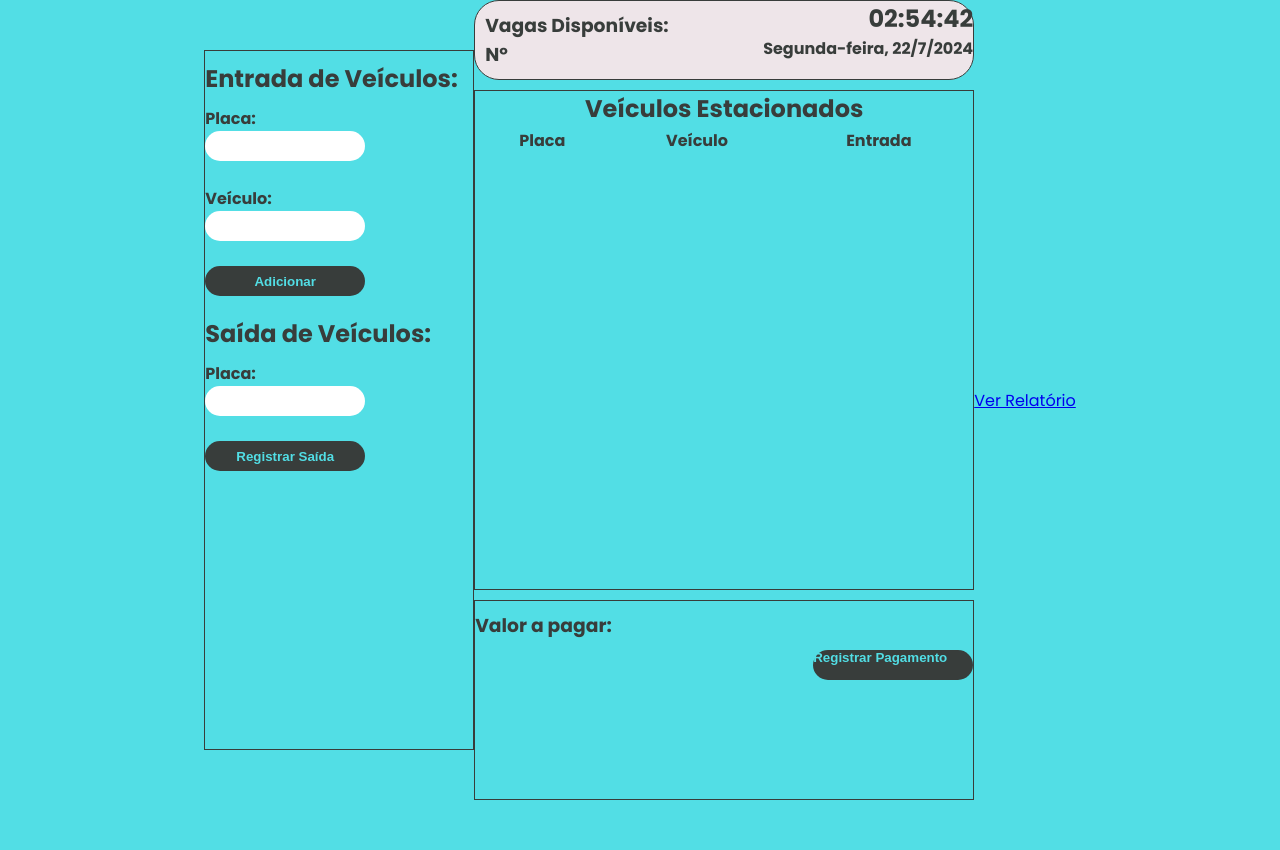
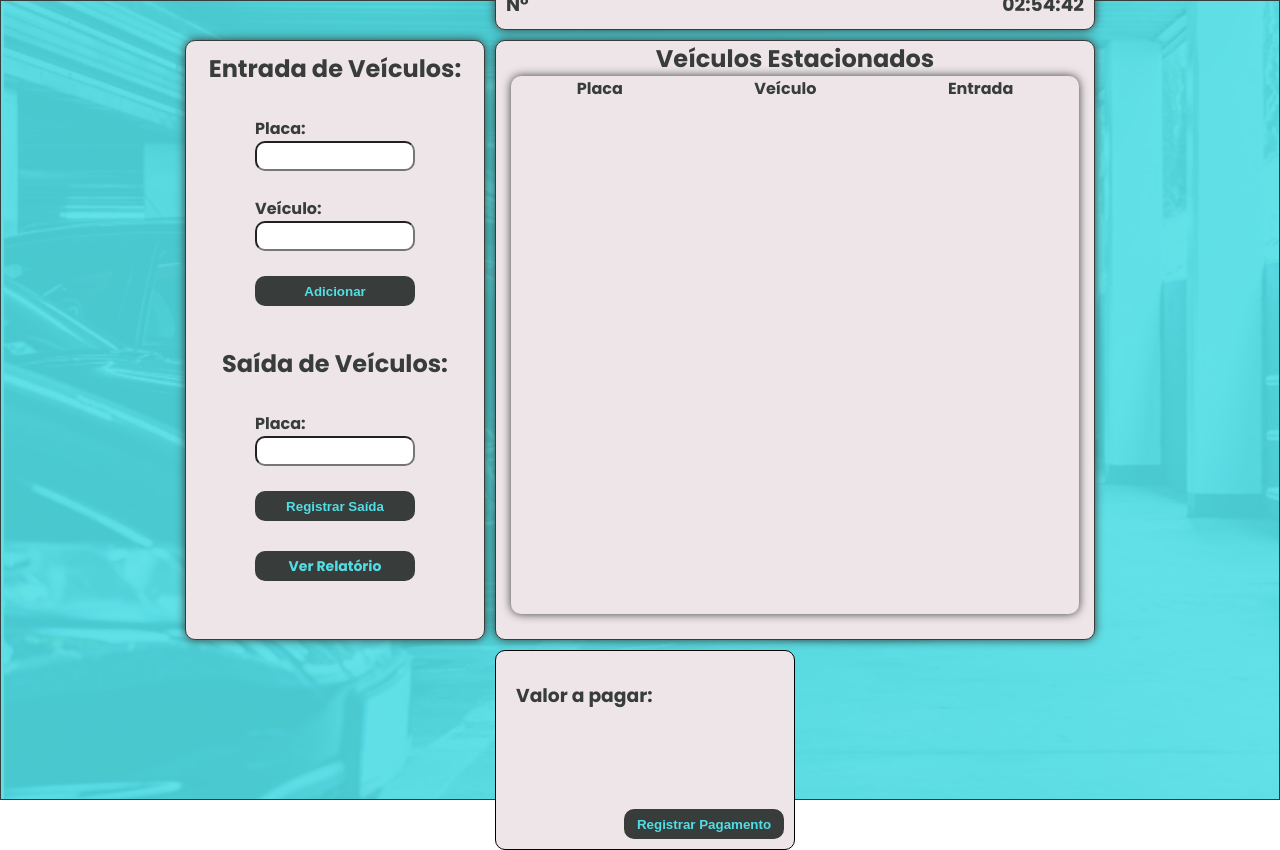
Before and after one commit to AlexAbreuGomes/parkingsystem, a plain HTML site: page registro.html in a window 1280 px wide. Before the commit the page ends 800 px from the top, so only its background shows below. Drawn offline with Linux system fonts and the light colour scheme.

Commit message:
aba principal 90%, logica 60%

```diff
--- a/assets/css/style-registro.css
+++ b/assets/css/style-registro.css
@@ -3,9 +3,39 @@
 body {
     font-family: 'Poppins', sans-serif;
     color: #383D3B;
-    background-color: #52DEE5;
+    background-image: url("../img/estacionamento.png");
+    background-repeat: no-repeat;
+    background-size: cover;
+    position: relative;
+    margin: 0; /* Garante que o corpo ocupe toda a tela */
+    height: 100vh; /* Garante que o corpo ocupe toda a tela */
+}
 
+body::after {
+    content: ''; /* Cria uma pseudo-elemento após a body */
+    position: absolute; /* Define a posição do pseudo-elemento como absoluta */
+    top: 0; /* Define a posição superior do pseudo-elemento */
+    left: 0; /* Define a posição esquerda do pseudo-elemento */
+    width: 100%; /* Define a largura do pseudo-elemento como 100% do body */
+    height: 100%; /* Define a altura do pseudo-elemento como 100% do body */
+    background-color: rgba(82, 222, 229, 0.9); /* Define a cor de fundo com opacidade */
+    mix-blend-mode: normal; /* Define o modo de mesclagem como normal */
+    z-index: -1; /* Define a posição do pseudo-elemento abaixo do conteúdo */
+    pointer-events: none; /* Define que o pseudo-elemento não interfere na interação com o conteúdo */
 }
+/*
+Aqui, estamos adicionando um pseudo-elemento após a tag <body>.
+Ele será uma camada transparente que ocupa toda a área da tela e tem uma cor de fundo definada.
+A cor é definida como rgba(82, 222, 229, 0.9), onde 0.9 é a opacidade.
+Por favor, observe que a cor é a mesma que a imagem está usando, então a camada ficará sobreposta.
+O modo de mesclagem é definido como normal, para garantir que a camada não afete a imagem original.
+A posição do pseudo-elemento é definida como absoluta, com a parte superior esquerda fixada em 0,
+e a parte inferior direita ocupando toda a área da tela.
+A posição do pseudo-elemento é definida como -1, para garantir que ele fique atrás do conteúdo.
+Por fim, a propriedade pointer-events é definida como none, para garantir que a camada não interfere na interação com o conteúdo.
+*/
+
+
 
 
 .principal  {
@@ -19,6 +49,8 @@ body {
     transform: translate(-50%, -50%);
     width: 100%;
     height: 100vh;
+    gap: 10px;
+    border: 1px solid #383D3B;
 }
 
 .title {
@@ -30,27 +62,25 @@ body {
     background-color: #52DEE5;
 }
 
-section {
-    display: flex;
-    align-items: flex-start;
-    justify-content: center;
-}
-
 #lateral {
     display: flex;
     flex-direction: column;
     align-items: center;
-    justify-content: start;
-    width: 270px;
-    height: 700px;
+    justify-content: flex-start;
+    width: 300px;
+    height: 600px;
+    background-color: #EEE5E9;
+    border-radius: 10px;
     border: 1px solid #383D3B;
-
+    box-shadow: 0 0 10px #383D3B;
+    margin-top: -120px;
+    gap: 20px;
 }
 
 #lateral h2 {
     width: 100%;
     margin: 10px 0 10px 0;
-    text-align: start;
+    text-align: center;
 }
 
 #entradaForm, #saidaForm, #valorPago{
@@ -58,13 +88,11 @@ section {
     flex-direction: column;
     align-items: flex-start;
     justify-content: center;
-    width: 100%;
     margin-bottom: 10px;
-
 }
 
 label {
-    width: 160%;
+    width: 160px;
     text-align: start;
     font-weight: bold;
 }
@@ -72,22 +100,35 @@ label {
 input {
     width: 160px;
     height: 30px;
-    border-radius: 20px;
-    border: none;
+    border-radius: 10px;
+    text-align: center;
 }
 
-.submit {
+.submit, .relatorio, .submitPagamento {
     display: flex;
     align-items: center;
     justify-content: center;
     width: 160px;
     height: 30px;
-    border-radius: 20px;
+    border-radius: 10px;
     border: none;
     background-color: #383D3B;
     color: #52DEE5;
     font-weight: bold;
     cursor: pointer;
+    transition: background-color 0.1s, color 0.1s; /* Transição suave para o efeito hover */
+}
+
+.submit:hover, .relatorio:hover, .submitPagamento:hover {
+    background-color: #52DEE5; /* Cor de fundo ao passar o mouse */
+    color: #383D3B; /* Cor do texto ao passar o mouse */
+}
+
+a {
+    text-decoration: none;
+    color: #52DEE5;
+    font-size: 14px;
+    font-weight: none;
 }
 
 .listaVeiculosValor {
@@ -100,27 +141,22 @@ input {
 
 .vagas {
     display: flex;
-    align-items: flex-start;
+    align-items: center;
     justify-content: space-between;
-    width: 500px;
+    width: 600px;
+    padding: 10px 10px 10px 10px;
+    background-color: #EEE5E9;
+    border-radius: 10px;
     border: 1px solid #383D3B;
-    border-radius: 25px;
-    background-color: #EEE5E9;
+    box-shadow: 0 0 10px #383D3B;
+
 }
 
 .vagas-disponiveis {
     display: flex;
     flex-direction: column;
     justify-content: space-between;
-    text-align: center;
-    margin: 10px 10px 10px 10px;
-
-}
-
-.vagas-disponiveis h3 {
-
     text-align: start;
-    font-weight: bold;
 }
 
 #data-hora {
@@ -130,29 +166,97 @@ input {
     justify-content: end;
 }
 
+
+
 #veiculos-registrados {
     display: flex;
     flex-direction: column;
     align-items: center;
     justify-content: flex-start;
-    width: 500px;
-    height: 500px;
+    width: 600px;
+    height: 600px;
+    border: 1px solid #383D3B;
+    background-color: #EEE5E9;
+    border-radius: 10px;
+    box-shadow: 0 0 10px #383D3B;
+    overflow-y: scroll;
+    position: relative;
+
+}
+
+/* Estilo para a barra de rolagem */
+#veiculos-registrados::-webkit-scrollbar {
+    width: 10px; /* largura da barra de rolagem */
+    border-top-right-radius: 10px;
+    border-bottom-right-radius: 10px;
+
+}
+
+#veiculos-registrados::-webkit-scrollbar-track {
+    width: 5px;
+    background: #EEE5E9; /* cor da trilha da barra de rolagem */
+    border-top-right-radius: 10px; /* radius da trilha */
+    border-bottom-right-radius: 10px;
+}
+
+#veiculos-registrados::-webkit-scrollbar-thumb {
+    background-color:  #383D3B; /* cor do polegar da barra de rolagem */
+    border-radius: 20px; /* radius do polegar */
+    border: 2px solid #EEE5E9; /* borda ao redor do polegar */
+}
+
+#tabelaEstacionados {
+    width: 95%;
+    height: 90%;
+    text-align: center;
+    border-collapse: collapse;
+    overflow-y:auto;
+    border-radius: 10px;
+    box-shadow: 0 0 10px #383D3B;
+}
+
+tr{
+    display: flex;
+    flex-direction: row;
+    align-items: center;
+    justify-content: space-around;
+    width: 100%;
+}
+
+td {
+    display: flex;
+    flex-direction: row;
+    align-items: center;
+    justify-content: space-around;
+    width: 100%;
+    height: 40px;
     border: 1px solid #383D3B;
 }
 
-#tabelaEstacionados {
-    width: 100%;
-    margin: 0 auto;
-    text-align: center;
+/* Seleciona a última linha da tabela */
+tr:last-child td:first-child {
+    border-bottom-left-radius: 10px;
+
 }
+
+tr:last-child td:last-child {
+    border-bottom-right-radius: 10px;
+}
+
 .valor {
-   display: flex;
-   flex-direction: column;
-   justify-content: flex-start;
-   align-items: end;
-   width: 500px;
-   height: 200px;
-   border: 1px solid #383D3B;
+    position: relative;
+    width: 600px; /* Ajuste o tamanho conforme necessário */
+    height: 200px; /* Ajuste o tamanho conforme necessário */
+    border: 1px solid #000; /* Apenas para visualização */
+    padding:5px; /* Apenas para visualização */
+    border-radius: 10px;
+    background-color: #EEE5E9;
+}
+
+.valor > section:last-child > #submitPagamento {
+    position: absolute;
+    bottom: 10px;
+    right: 10px;
 }
 
 .valor h3 {
@@ -160,15 +264,3 @@ input {
     margin: 10px 0 10px 0;
     text-align: start;
 }
-
-.submitPagamento {
-    display: flex;
-    width: 160px;
-    height: 30px;
-    border-radius: 20px;
-    border: none;
-    background-color: #383D3B;
-    color: #52DEE5;
-    font-weight: bold;
-    cursor: pointer;
-}
--- a/registro.html
+++ b/registro.html
@@ -1,20 +1,29 @@
 <!DOCTYPE html>
 <html lang="pt-br">
-
 <head>
     <meta charset="UTF-8">
     <meta name="viewport" content="width=device-width, initial-scale=1.0">
     <link rel="stylesheet" href="assets/css/reset.css">
     <link rel="stylesheet" href="assets/css/style-registro.css">
-
     <title>registro</title>
+    <style>
+        .valor {
+            position: relative;
+            width: 300px;
+            height: 200px;
+            border: 1px solid #000;
+            padding: 20px;
+        }
+        .submitPagamento {
+            position: absolute;
+            bottom: 10px;
+            right: 10px;
+        }
+    </style>
 </head>
-
 <body>
-
-
     <main class="principal">
-        <aside id="lateral">
+        <section id="lateral">
             <h2>Entrada de Veículos:</h2>
             <form id="entradaForm">
                 <label for="placa">Placa:</label>
@@ -25,17 +34,17 @@
                 <button class="submit" type="submit">Adicionar</button>
             </form>
 
-
             <h2>Saída de Veículos:</h2>
             <form id="saidaForm">
                 <label for="saidaPlaca">Placa:</label>
                 <input type="text" id="saidaPlaca" name="saidaPlaca" required><br>
                 <button class="submit" type="submit">Registrar Saída</button>
             </form>
+            <section>
+                <a class="relatorio" href="relatorio.html" target="_blank">Ver Relatório</a>
+            </section>
+        </section>
 
-            </form>
-
-        </aside>
         <main class="listaVeiculosValor">
             <section class="vagas">
                 <section class="vagas-disponiveis">
@@ -43,12 +52,12 @@
                     <h3 id="vaga">Nº</h3>
                 </section>
                 <data id="data-hora">
-                    <h2 id="hora"></h2>
-                    <h4 id="data"></h4>
+                    <h3 id="data"></h3>
+                    <h3 id="hora"></h3>
                 </data>
             </section>
 
-            <aside id="veiculos-registrados">
+            <section id="veiculos-registrados">
                 <h2>Veículos Estacionados</h2>
                 <table id="tabelaEstacionados">
                     <thead>
@@ -61,22 +70,18 @@
                     <tbody>
                     </tbody>
                 </table>
-
-            </aside>
+            </section>
             <section class="valor">
-                <h3>Valor a pagar:</h3>
-                <h2> </h2>
-                <button class="submitPagamento" type="submit">Registrar Pagamento</button>
+                <section>
+                    <h3>Valor a pagar:</h3>
+                    <h2 id="valorPagar"></h2>
+                </section>
+                <section>
+                    <button id="submitPagamento" class="submitPagamento" type="submit">Registrar Pagamento</button>
+                </section>
             </section>
         </main>
-        <section id="">
-
-        </section>
-        <a href="relatorio.html" target="_blank">Ver Relatório</a>
     </main>
-
-
     <script src="assets/js/estacionamento.js"></script>
 </body>
-
 </html>
```
Also changed, not shown: assets/js/estacionamento.js (+58 -37 lines), relatorio.html (+1 -1 lines), assets/img/estacionamento.png (added).
